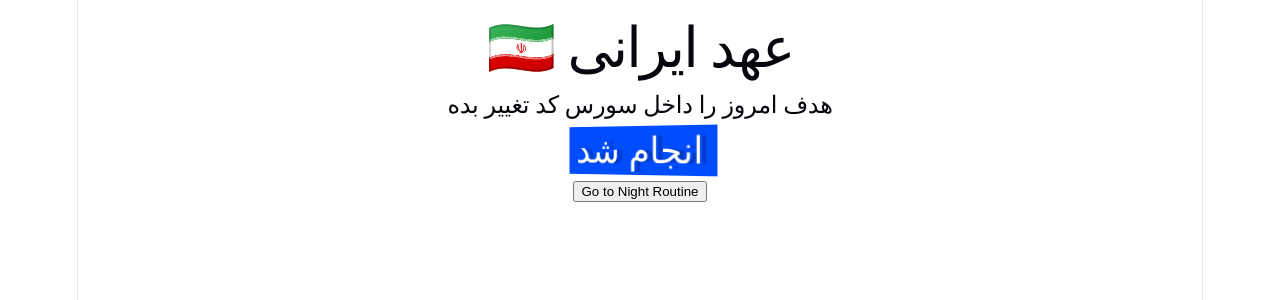
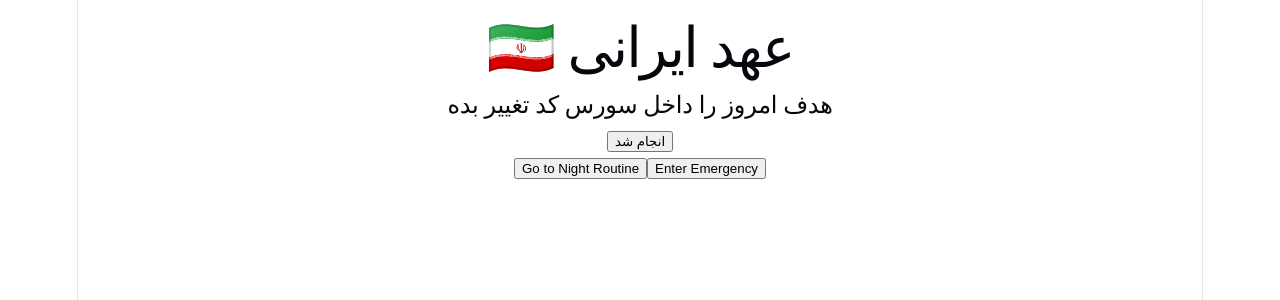
Before and after one commit to mousa1995/flowchart-to-momentum, a React (Vite) app: page / in a window 1280 px wide. Shown: the top 300 px of the page. Built offline with nearby package versions, Linux system fonts and the light colour scheme.

Commit message:
Add emergency flow logic and night routine controls

```diff
--- a/src/components/FlowControls.tsx
+++ b/src/components/FlowControls.tsx
@@ -1,15 +1,23 @@
 import type { FlowName } from "../flows/flowName";
 
 interface FlowControlsProps {
+    activeFlow: FlowName;
     onNight: () => void;
-    activeFlow: FlowName;
+    onEmergency: () => void;
+    onExitEmergency: () => void;
 }
 
-function FlowControls({onNight, activeFlow} : FlowControlsProps) {
+function FlowControls({onNight, onEmergency, onExitEmergency, activeFlow} : FlowControlsProps) {
     return (
         <>
-        {activeFlow !== "nightRoutine" && (
+        {activeFlow !== "nightRoutine" && activeFlow !== "emergency" &&(
             <button onClick={onNight}>Go to Night Routine</button>
+        )}
+        {activeFlow !== "emergency" && (
+            <button onClick={onEmergency}>Enter Emergency</button>
+        )}
+        {activeFlow === "emergency" && (
+            <button onClick={onExitEmergency}>Exit Emergency</button>
         )}
         </>
     )
--- a/src/components/FlowManager.tsx
+++ b/src/components/FlowManager.tsx
@@ -3,24 +3,69 @@ import { flows } from "../flows";
 import FlowRenderer from "./FlowRenderer";
 import FlowControls from "./FlowControls";
 import type { FlowName } from "../flows/flowName";
-
+import type { FlowPosition } from "../types/FlowPosition";
 
 function FlowManager() {
-  const goNight = () => {
-    setActiveFlow("nightRoutine");
-    setCurrentNodeId("start");
-  }
-
   const [activeFlow, setActiveFlow] = useState<FlowName>("morningRoutine");
   const [currentNodeId, setCurrentNodeId] = useState("start");
+  const [positions, setPositions] = useState<FlowPosition[]>([]);
 
   const currentFlow = flows[activeFlow];
   const currentNode = currentFlow[currentNodeId];
 
-  return (<div>
+  const goNight = () => {
+    setActiveFlow("nightRoutine");
+    setCurrentNodeId("start");
+  };
+
+  const enterEmergency = () => {
+    //1. موقعیت فعلی را Push کند
+    const position = { flow: activeFlow, nodeId: currentNodeId };
+    setPositions([...positions, position]);
+
+    //2. وارد Emergency Flow شود
+    setActiveFlow("emergency");
+
+    //3. Node را روی start بگذارد
+    setCurrentNodeId("start");
+  };
+
+  const exitEmergency = () => {
+    if (positions.length === 0) {
+      console.log("exitEmergency صدا زده شده، ولی Stack خالی بوده.");
+      return;
+    }
+
+    //1.    آخرین Position را برداریم.
+    const lastPosition = positions[positions.length - 1];
+
+    //.2activeFlow را از position.flow بگیریم.
+    const lastFlow = lastPosition.flow;
+
+    //.3currentNodeId را از position.nodeId بگیریم.
+    const lastNodeId = lastPosition.nodeId;
+
+    //.4آن Position را از Stack حذف کنیم.
+    const newPositions = positions.slice(0, positions.length - 1);
+
+    setPositions(newPositions);
+
+    //.5activeFlow و currentNodeId را به مقادیر قبلی برگردانیم.
+    setActiveFlow(lastFlow);
+    setCurrentNodeId(lastNodeId);
+  };
+
+  return (
+    <div>
       <FlowRenderer node={currentNode} onSelect={setCurrentNodeId} />
-      <FlowControls onNight={goNight} activeFlow={activeFlow}/>
-    </div>);
+      <FlowControls
+        onExitEmergency={exitEmergency}
+        onNight={goNight}
+        onEmergency={enterEmergency}
+        activeFlow={activeFlow}
+      />
+    </div>
+  );
 }
 
 export default FlowManager;
--- a/src/components/FlowRenderer.tsx
+++ b/src/components/FlowRenderer.tsx
@@ -12,7 +12,6 @@ function FlowRenderer({ node, onSelect }: FlowRendererProps) {
 
       {node.options.map((option) => (
         <button
-          className="firstCss"
           key={option.next}
           onClick={() => onSelect(option.next)}
         >
--- /dev/null
+++ b/src/flows/emergencyFlow.ts
@@ -0,0 +1,15 @@
+import type { FlowNode } from "../types/FlowNode";
+
+
+export const emergencyFlow: Record<string, FlowNode> = {
+    start: {
+        id: "start",
+        text: "در صورت بروز شرایط اضطراری، اقدامات لازم را انجام بده",
+        options: [
+            {
+                text: "وارد کردن موضوع اضطراری",
+                next: "start"
+            }
+        ]
+    }
+}
--- a/src/flows/flowName.ts
+++ b/src/flows/flowName.ts
@@ -1,3 +1,4 @@
 export type FlowName =
   | "morningRoutine"
-  | "nightRoutine";
+  | "nightRoutine"
+  | "emergency";
--- a/src/flows/index.ts
+++ b/src/flows/index.ts
@@ -1,7 +1,9 @@
 import { morningRoutineFlow } from "./morningRoutineFlow";
 import { nightRoutineFlow } from "./nightRoutineFlow.ts";
+import { emergencyFlow } from "./emergencyFlow.ts";
 
 export const flows = {
   morningRoutine: morningRoutineFlow,
   nightRoutine: nightRoutineFlow,
+  emergency: emergencyFlow
 };
--- /dev/null
+++ b/src/types/FlowPosition.ts
@@ -0,0 +1,6 @@
+import type { FlowName } from "../flows/flowName";
+
+export interface FlowPosition {
+  flow: FlowName;
+  nodeId: string;
+}
```
